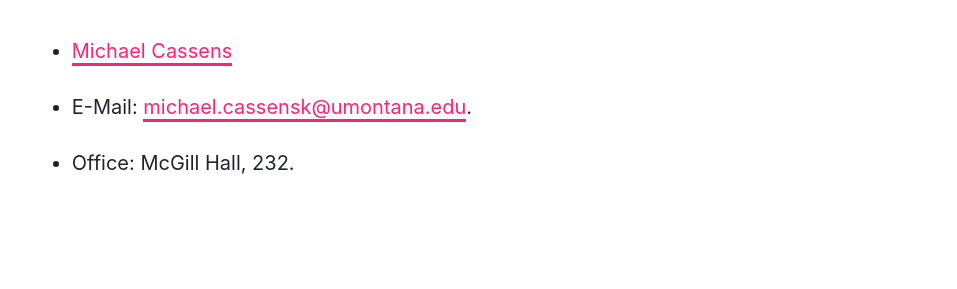
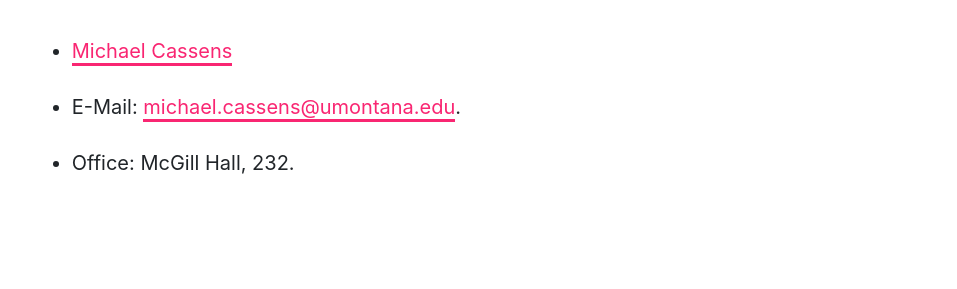
Before and after one commit to Montana-Media-Arts/creative-coding-1-Spring2019, a Jekyll site: the page built from modules/syllabus/_posts/2017-01-01-syllabus.md, in a window 1280 px wide and 900 px high, scrolled down 2093 px. Shown: the part 165-454 px from the top of the window, without its empty margins (132-1089 px from the left). Built offline with Jekyll 4.4.1, drawn with Linux system fonts in a browser that asks for light colours; nearby versions of some CDN libraries.

Commit message:
Update 2017-01-01-syllabus.md
fixed spelling

```diff
--- a/modules/syllabus/_posts/2017-01-01-syllabus.md
+++ b/modules/syllabus/_posts/2017-01-01-syllabus.md
@@ -40,7 +40,7 @@ The goal is to begin a journey in which the creative and technical possibilities
 The instructor of record and developer of this course is;
 
 - [Michael Cassens](https://montana-media-arts.github.io/creative-coding-1-Spring2019/instructors/#prof-michael-cassens)
-- E-Mail: [michael.cassensk@umontana.edu](mailto:michael.cassens@umontana.edu).
+- E-Mail: [michael.cassens@umontana.edu](mailto:michael.cassens@umontana.edu).
 - Office: McGill Hall, 232.
 
 ## Teaching Assistants and Lab Assistants
```
